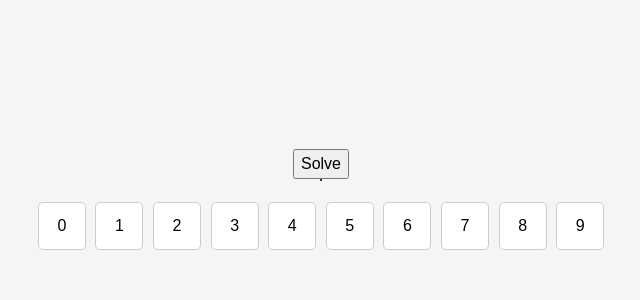
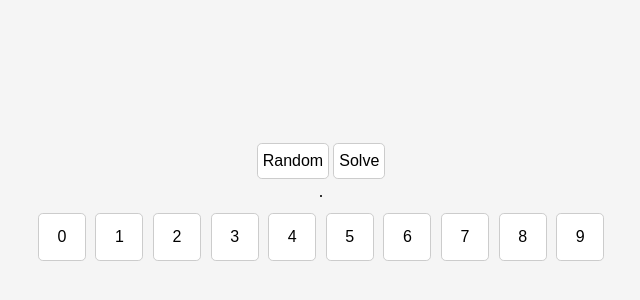
Before and after one commit to MASSHUU12/sudoku-wasm, a website: page web/index.html in a window 1280 px wide. Shown: the part 198-498 px from the top of the page, without its empty margins (319-959 px from the left). Drawn offline with Linux system fonts and the light colour scheme.

Commit message:
style: change keyboard buttons from span to button & adjust styles for all buttons

```diff
--- a/web/index.html
+++ b/web/index.html
@@ -13,19 +13,22 @@
             app.</noscript
         >
         <main>
-            <button id="solve-button">Solve</button>
+            <div class="menu">
+                <button id="random-button">Random</button>
+                <button id="solve-button">Solve</button>
+            </div>
             <div id="board"></div>
             <div id="keyboard">
-                <span>0</span>
-                <span>1</span>
-                <span>2</span>
-                <span>3</span>
-                <span>4</span>
-                <span>5</span>
-                <span>6</span>
-                <span>7</span>
-                <span>8</span>
-                <span>9</span>
+                <button>0</button>
+                <button>1</button>
+                <button>2</button>
+                <button>3</button>
+                <button>4</button>
+                <button>5</button>
+                <button>6</button>
+                <button>7</button>
+                <button>8</button>
+                <button>9</button>
             </div>
         </main>
         <script defer type="module" src="main.mjs"></script>
--- a/web/style.css
+++ b/web/style.css
@@ -38,14 +38,15 @@
     --cell-border-style: 0.1rem solid hsl(0, 0%, 20%);
 
     --main-background-color: hsl(0, 0%, 96.08%);
-
     --board-border-color: hsl(0, 0%, 20%);
 
     --keyboard-btn-size: 3rem;
-    --keyboard-btn-color: hsl(0, 0%, 100%);
-    --keyboard-btn-color-hover: color-mix(
+
+    --button-border-color: hsl(0, 0%, 80%);
+    --button-color: hsl(0, 0%, 100%);
+    --button-color-hover: color-mix(
         in srgb,
-        var(--keyboard-btn-color) var(--calc-hover),
+        var(--button-color) var(--calc-hover),
         black var(--hover-color-difference)
     );
 }
@@ -65,6 +66,24 @@ main {
     flex-direction: column;
     justify-content: center;
     place-items: center;
+    gap: 1rem;
+}
+
+button {
+    padding: var(--radius);
+    border: 1px solid var(--button-border-color);
+    border-radius: var(--radius);
+    background-color: var(--button-color);
+    font-size: 1rem;
+    cursor: pointer;
+    transition:
+        background-color var(--transition-time),
+        transform var(--transition-time);
+}
+
+button:hover {
+    background-color: var(--button-color-hover);
+    transform: scale(1.1);
 }
 
 #board {
@@ -167,28 +186,11 @@ main {
     display: flex;
     justify-content: center;
     flex-wrap: wrap;
-    margin-top: 1rem;
+    gap: calc(var(--radius) * 2);
 }
 
-#keyboard span {
+#keyboard button {
     width: var(--keyboard-btn-size);
     height: var(--keyboard-btn-size);
-    margin: var(--radius);
-    display: flex;
-    align-items: center;
-    justify-content: center;
-    border: 1px solid #ccc;
-    border-radius: var(--radius);
-    background-color: var(--keyboard-btn-color);
-    font-size: 1rem;
-    cursor: pointer;
-    transition:
-        background-color var(--transition-time),
-        transform var(--transition-time);
     user-select: none;
 }
-
-#keyboard span:hover {
-    background-color: var(--keyboard-btn-color-hover);
-    transform: scale(1.1);
-}
```
